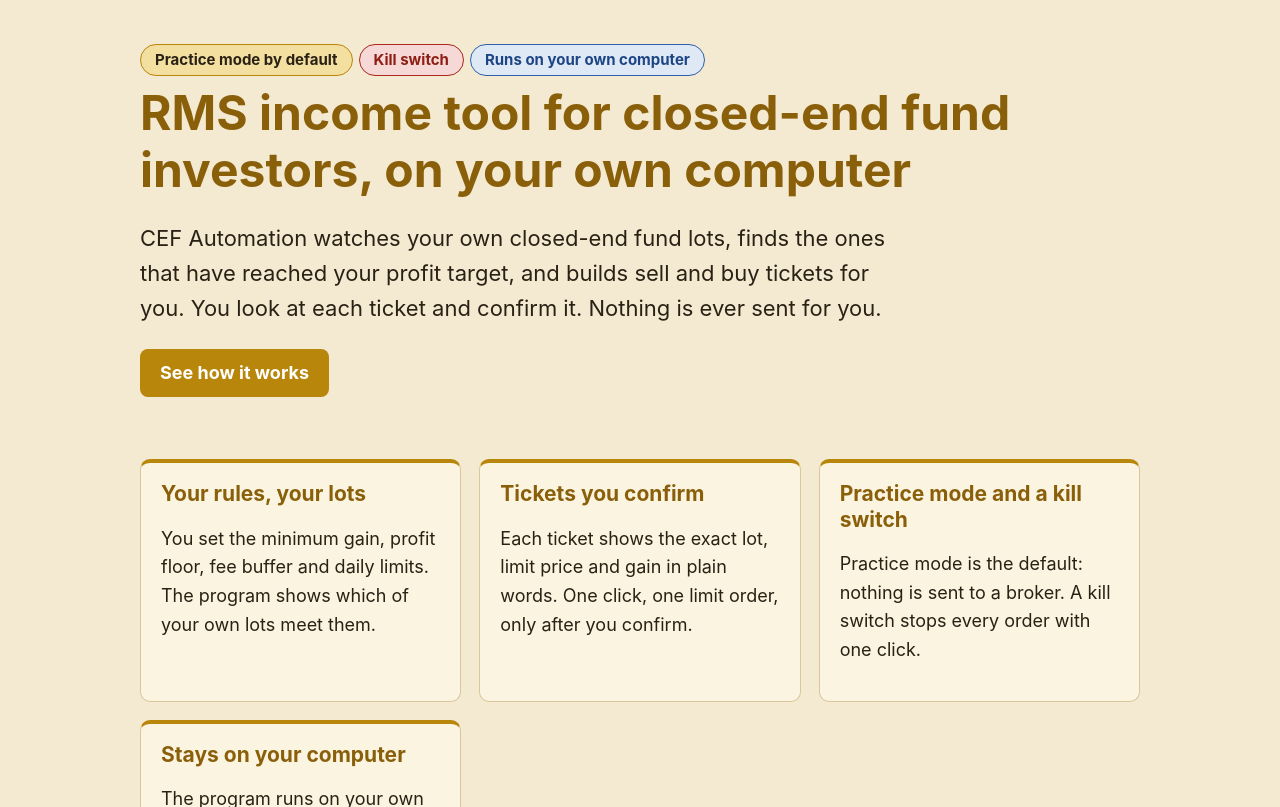
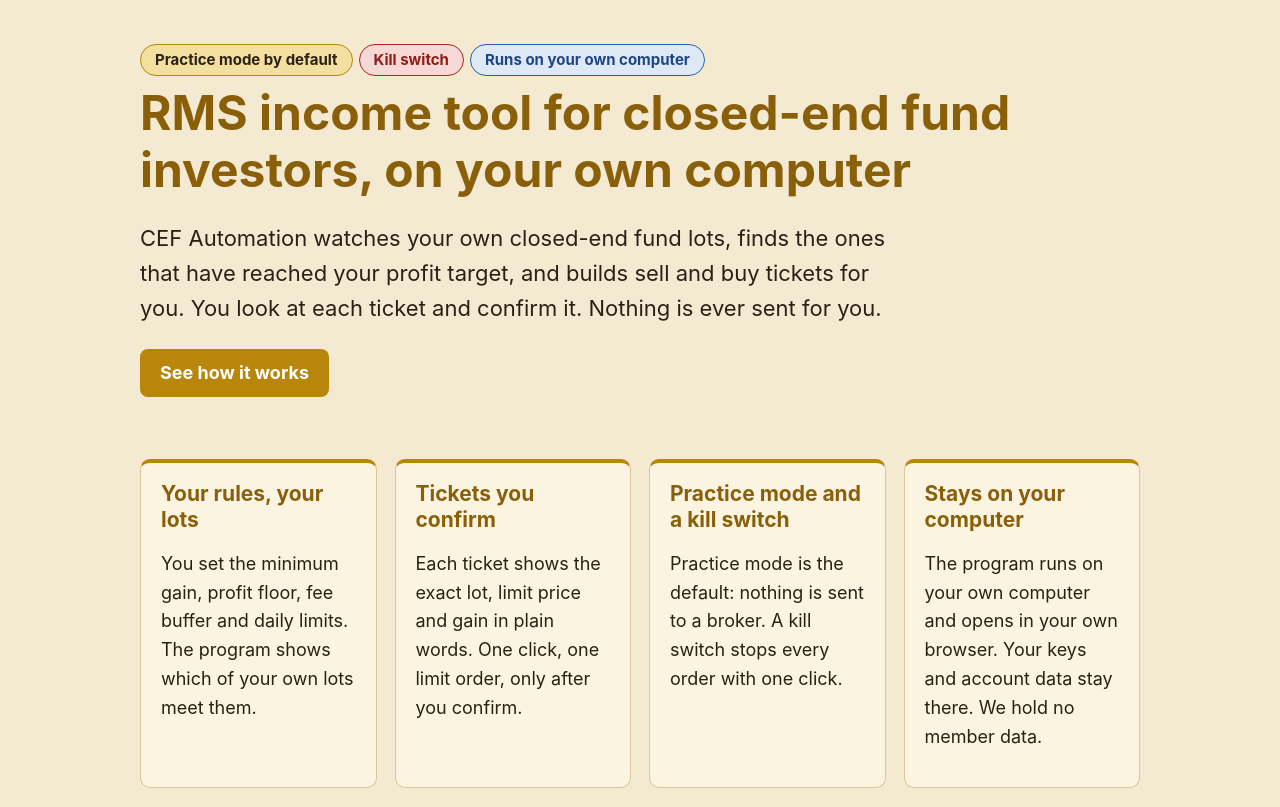
Before and after one commit to 0xvike/rms-trade-desk-site, a plain HTML site: page index.html in a window 1280 px wide. Shown: the part 71-878 px from the top of the page. Drawn offline with Linux system fonts and the light colour scheme.

Commit message:
Cards fill the row: no lone card under a row of three
Co-Authored-By: Claude Opus 5.5 <noreply@anthropic.com>

```diff
--- a/index.html
+++ b/index.html
@@ -16,7 +16,7 @@ h1{font-size:clamp(32px,5vw,48px)}h2{font-size:28px;margin-top:44px}h3{font-size
 .pill{display:inline-block;border:1px solid var(--gold2);background:#f3dfa0;border-radius:99px;padding:3px 14px;font-size:15px;font-weight:700;margin:0 6px 8px 0}
 .pill.b{background:#dfe9f6;border-color:#2f5fa8;color:#1d4585}
 .pill.r{background:#f6d9d6;border-color:#a8261c;color:#8f1d15}
-.grid{display:grid;grid-template-columns:repeat(auto-fit,minmax(280px,1fr));gap:18px;margin:20px 0}
+.grid{display:grid;grid-template-columns:repeat(auto-fit,minmax(220px,1fr));gap:18px;margin:20px 0}
 .card{background:var(--card);border:1px solid var(--line);border-top:4px solid var(--gold2);border-radius:10px;padding:18px 20px}
 .card h3{margin-top:0}
 figure{margin:24px 0}figure img{width:100%;height:auto;border:1px solid var(--line);border-radius:10px;display:block}
```
Also changed, not shown: brokers.html (+1 -1 lines), how-it-works.html (+1 -1 lines), privacy.html (+1 -1 lines), security.html (+1 -1 lines), support.html (+1 -1 lines), terms.html (+1 -1 lines).
